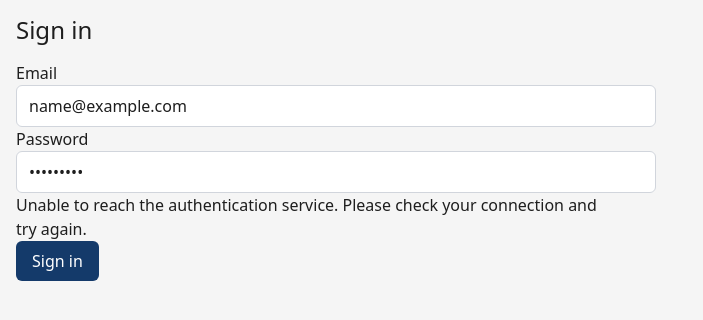
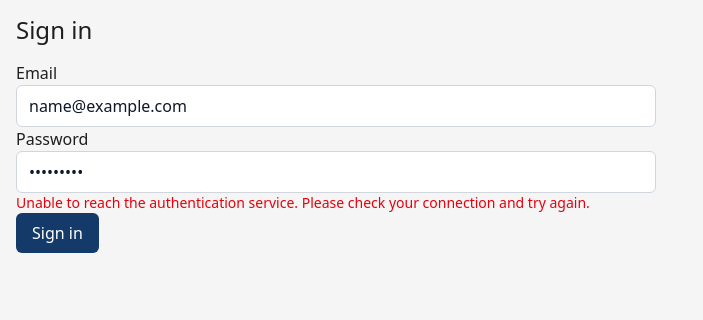
Before and after one commit to bea94k/hat-menu-v0.2, a React (Vite) app in the folder hat-menu/: page /sign-in in a window 1280 px wide. Both pictures are taken after typing "name@example.com", "Sample123" into the empty fields and a click on the button "Sign in". Shown: the top 320 px of the page, without its empty margins (0-703 px from the left). Built offline with nearby package versions, Linux system fonts and the light colour scheme; no server answers.

Commit message:
Use reusable input component in sign in page, adjust error display

```diff
--- a/hat-menu/src/components/TextInput.tsx
+++ b/hat-menu/src/components/TextInput.tsx
@@ -1,16 +1,16 @@
 import type { ComponentPropsWithRef } from 'react';
 import { cn } from '../utils/styleUtils';
 
-type TextInputProps = Omit<ComponentPropsWithRef<'input'>, 'type'> & {
+type TextInputProps = ComponentPropsWithRef<'input'> & {
     hasError?: boolean;
 };
 
-const TextInput = ({ className, hasError = false, ref, ...props }: TextInputProps) => {
+const TextInput = ({ className, hasError = false, ref, type = 'text', ...props }: TextInputProps) => {
     const ariaInvalid = props['aria-invalid'] ?? (hasError || undefined);
 
     return (
         <input
-            type="text"
+            type={type}
             ref={ref}
             aria-invalid={ariaInvalid}
             className={cn(
--- a/hat-menu/src/pages/SignInPage.tsx
+++ b/hat-menu/src/pages/SignInPage.tsx
@@ -7,6 +7,7 @@ import { AuthSchema, type AuthForm } from '../schemas/Auth';
 import { mapAuthErrorMessage } from '../utils/auth';
 import PageWrapper from '../components/PageWrapper';
 import Button from '../components/Button';
+import TextInput from '../components/TextInput';
 
 const SignInPage = () => {
     const navigate = useNavigate();
@@ -47,38 +48,50 @@ const SignInPage = () => {
         <PageWrapper title="Sign in">
 
             {routeError && (
-                <p role="alert" aria-live="assertive">
+                <p className="mt-1 text-sm text-red-600" role="alert" aria-live="assertive">
                     {routeError}
                 </p>
             )}
 
-            <form onSubmit={handleSubmit(onSubmit)}>
+            <form noValidate onSubmit={handleSubmit(onSubmit)}>
                 <div>
                     <label htmlFor="sign-in-email">Email</label>
-                    <input
+                    <TextInput
                         id="sign-in-email"
                         type="email"
                         autoComplete="email"
-                        className="w-full px-3 py-2 border border-gray-300 rounded-md bg-white"
+                        aria-describedby={errors.email ? 'error-email' : undefined}
+                        aria-invalid={!!errors.email}
+                        hasError={Boolean(errors.email)}
                         {...register('email')}
                     />
-                    {errors.email?.message && <p>{errors.email.message}</p>}
+                    {errors.email?.message && (
+                        <p id="error-email" className="mt-1 text-sm text-red-600" role="alert">
+                            {errors.email.message}
+                        </p>
+                    )}
                 </div>
 
                 <div>
                     <label htmlFor="sign-in-password">Password</label>
-                    <input
+                    <TextInput
                         id="sign-in-password"
                         type="password"
                         autoComplete="current-password"
-                        className="w-full px-3 py-2 border border-gray-300 rounded-md bg-white"
+                        aria-describedby={errors.password ? 'error-password' : undefined}
+                        aria-invalid={!!errors.password}
+                        hasError={Boolean(errors.password)}
                         {...register('password')}
                     />
-                    {errors.password?.message && <p>{errors.password.message}</p>}
+                    {errors.password?.message && (
+                        <p id="error-password" className="mt-1 text-sm text-red-600" role="alert">
+                            {errors.password.message}
+                        </p>
+                    )}
                 </div>
 
                 {submitError && (
-                    <p role="alert" aria-live="assertive">
+                    <p className="mt-1 text-sm text-red-600" role="alert" aria-live="assertive">
                         {submitError}
                     </p>
                 )}
```
